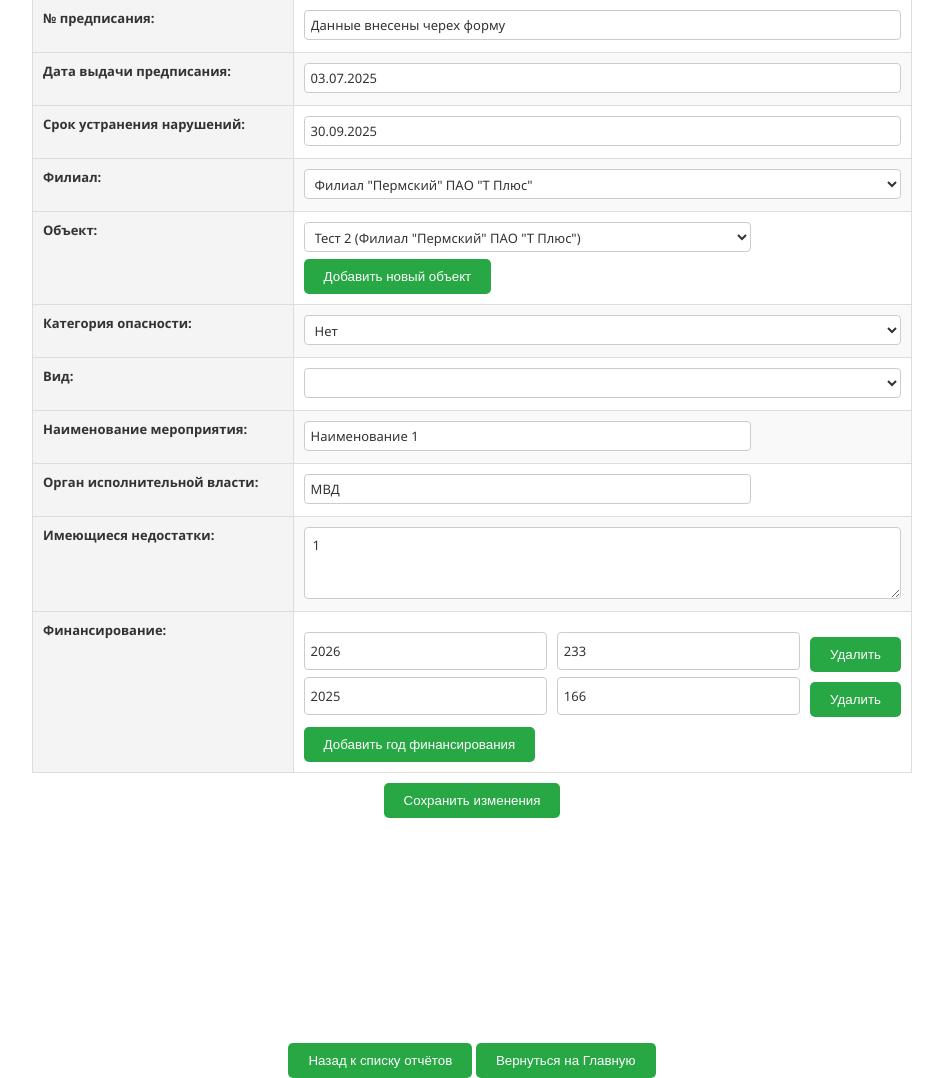
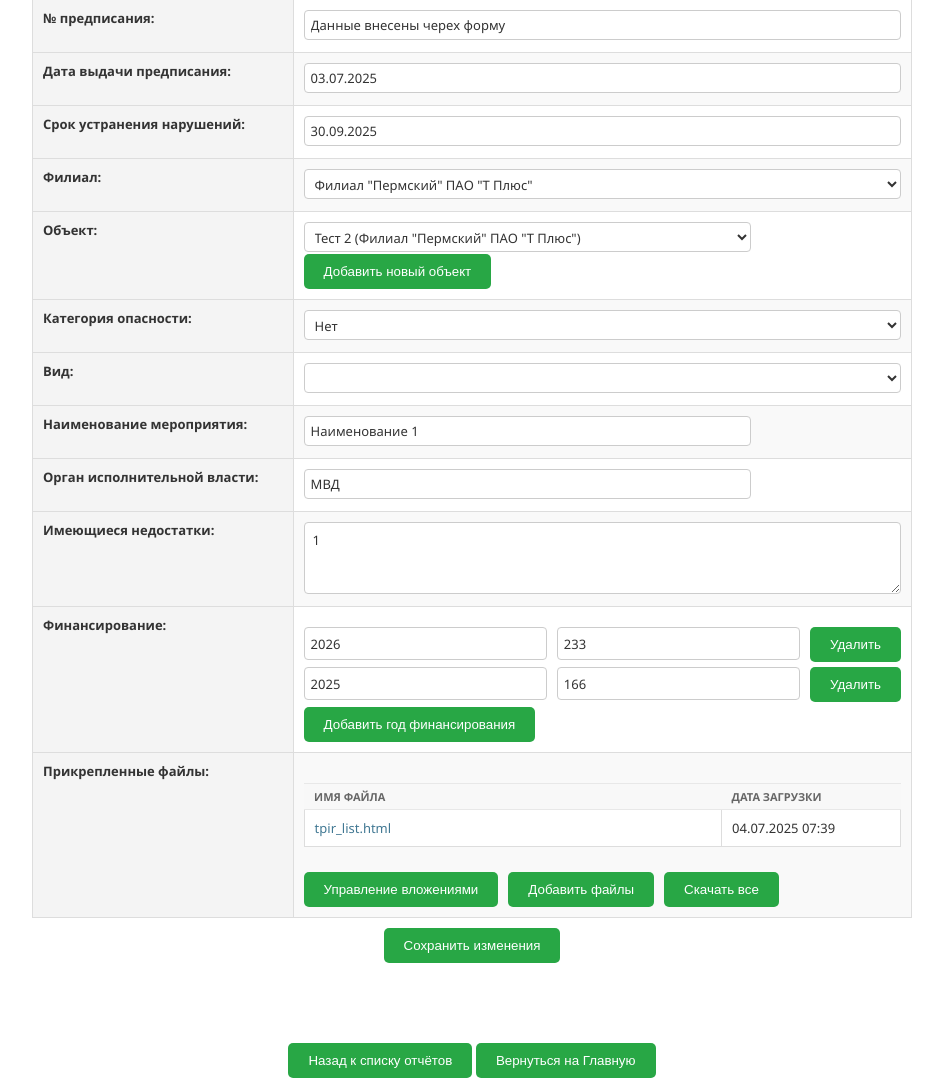
Before and after one commit to prizhimin/TP_i_R, a Django app: page /tpir/2/edit/ in a window 1280 px wide. Shown: the part 118-1196 px from the top of the page, without its empty margins (168-1111 px from the left). Run offline with Django 5.2, Linux system fonts and the light colour scheme; a user stored in the database is signed in; data comes from the database, SQL or seed files in the repository; both versions use the stored data as it was after the commit.

Commit message:
Форма редактирование ТПиР - добавлено управление файлами

```diff
--- a/tpir/templates/tpir/edit_tpir.html
+++ b/tpir/templates/tpir/edit_tpir.html
@@ -84,19 +84,6 @@
         color: black;
         text-decoration: none;
         cursor: pointer;
-    }
-    .btn-primary {
-        background-color: #007bff;
-        color: white;
-        border: none;
-        padding: 8px 12px;
-        border-radius: 4px;
-        cursor: pointer;
-        margin-top: 5px;
-    }
-    .btn-primary:disabled {
-        background-color: #cccccc;
-        cursor: not-allowed;
     }
     .error-message {
         color: red;
@@ -180,6 +144,59 @@
                             <button type="button" id="addFinanceBtn" class="btn-primary">
                                 Добавить год финансирования
                             </button>
+                        </td>
+                    </tr>
+
+                    <!-- Секция вложений -->
+                    <tr>
+                        <th>Прикрепленные файлы:</th>
+                        <td>
+                            {% if tpir.has_attachments %}
+                                <table style="width: 100%; margin-bottom: 15px;">
+                                    <thead>
+                                        <tr>
+                                            <th style="width: 70%">Имя файла</th>
+                                            <th style="width: 30%">Дата загрузки</th>
+                                        </tr>
+                                    </thead>
+                                    <tbody>
+                                        {% for file in tpir.attached_files.all %}
+                                            <tr>
+                                                <td>
+                                                    <a href="{% url 'tpir:download_file' file.id %}">
+                                                        {{ file.get_filename }}
+                                                    </a>
+                                                </td>
+                                                <td>{{ file.uploaded_at|date:"d.m.Y H:i" }}</td>
+                                            </tr>
+                                        {% endfor %}
+                                    </tbody>
+                                </table>
+                                <div style="display: flex; gap: 10px;">
+                                    <a href="{% url 'tpir:manage_attach' tpir.id %}" class="btn-primary" style="text-decoration: none;">
+                                        <button type="button" style="background-color: #28a745; color: white; padding: 10px 20px; border: none; border-radius: 5px; cursor: pointer; transition: background-color 0.3s ease; margin-top: 10px;">
+                                            Управление вложениями
+                                        </button>
+                                    </a>
+                                    <a href="{% url 'tpir:add_file' tpir.id %}" class="btn-primary" style="text-decoration: none;">
+                                        <button type="button" style="background-color: #28a745; color: white; padding: 10px 20px; border: none; border-radius: 5px; cursor: pointer; transition: background-color 0.3s ease; margin-top: 10px;">
+                                            Добавить файлы
+                                        </button>
+                                    </a>
+                                    {% if tpir.has_attachments %}
+                                    <a href="{% url 'tpir:download_attaches_zip' tpir.id %}" class="btn-primary" style="text-decoration: none;">
+                                        <button type="button" style="background-color: #28a745; color: white; padding: 10px 20px; border: none; border-radius: 5px; cursor: pointer; transition: background-color 0.3s ease; margin-top: 10px;">
+                                            Скачать все
+                                        </button>
+                                    </a>
+                                    {% endif %}
+                                </div>
+                            {% else %}
+                                <p>Нет прикрепленных файлов</p>
+                                <a href="{% url 'tpir:add_file' tpir.id %}" class="btn-primary" style="text-decoration: none;">
+                                    Добавить файлы
+                                </a>
+                            {% endif %}
                         </td>
                     </tr>
                 </table>
```
Also changed, not shown: other parts of tpir/templates/tpir/edit_tpir.html (+1 -24 lines), db.sqlite3. Lines whose indentation alone changed are shown as unchanged.
